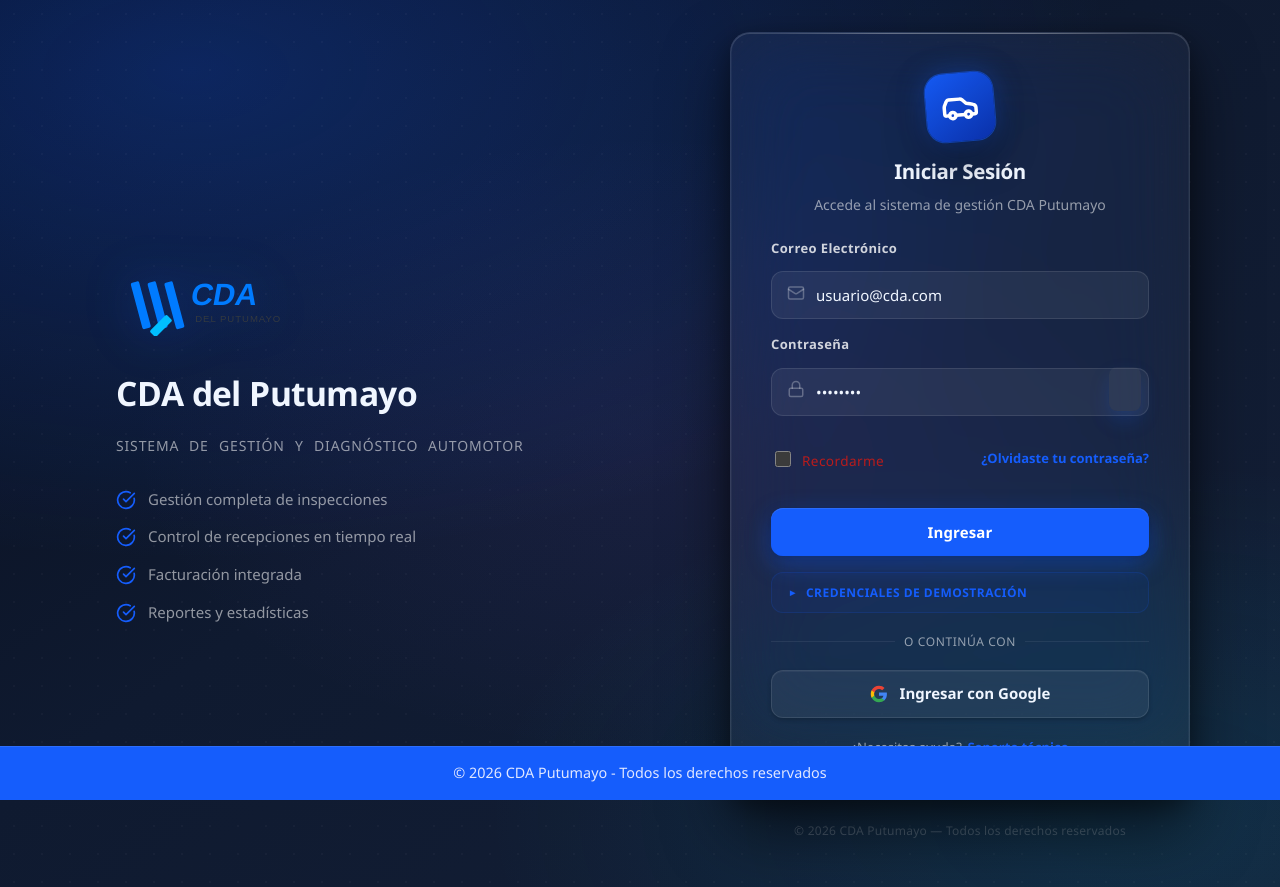
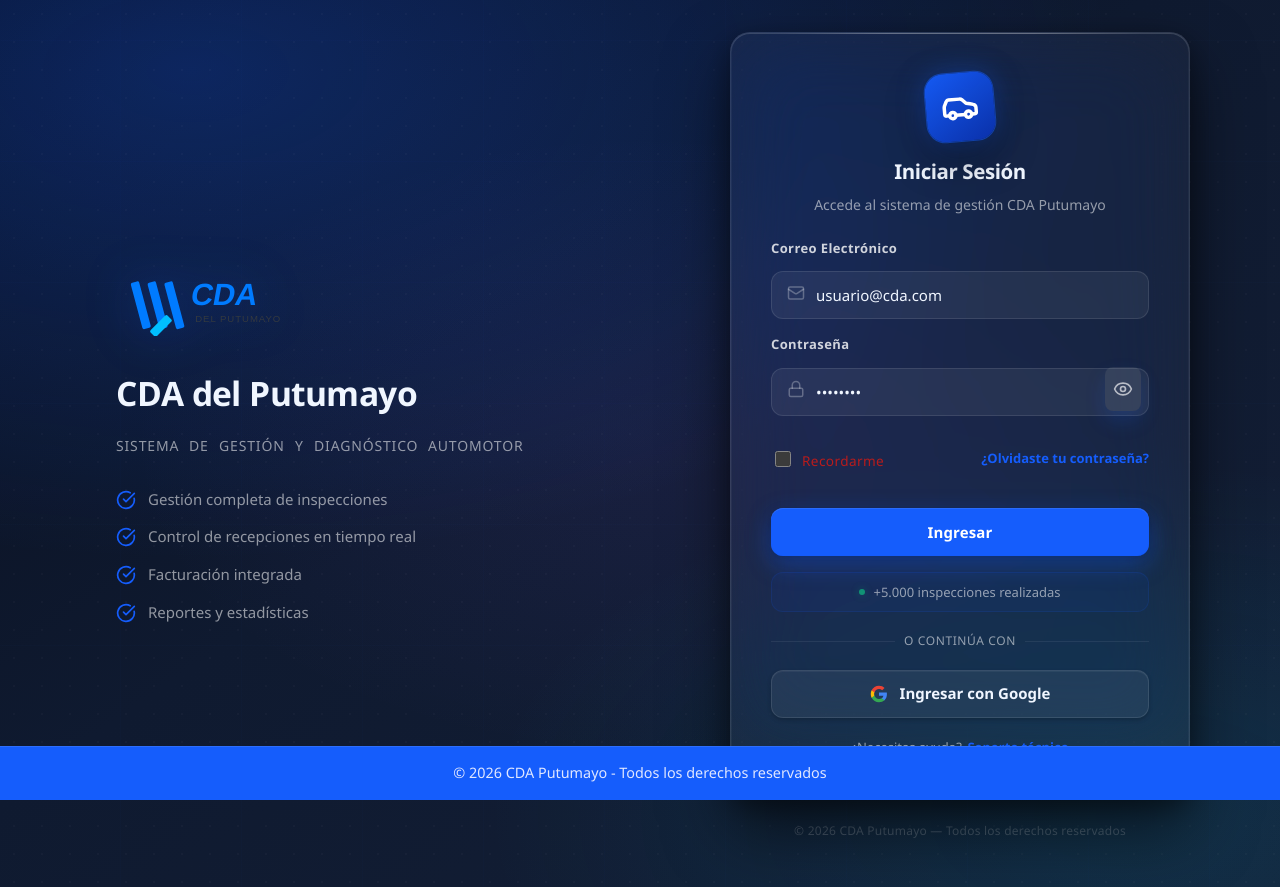
Before and after one commit to CDA-SYSTEM/FRONTEND_CDA, a React (Vite) app: page /login in a window 1280 px wide. Built offline with nearby package versions, Linux system fonts and the light colour scheme; no server answers.

Commit message:
fix: toggle password visible con bg, badge +5k inspecciones, fondo con grid, creds eliminadas

```diff
--- a/src/modules/auth/pages/LoginPage.css
+++ b/src/modules/auth/pages/LoginPage.css
@@ -63,11 +63,23 @@
   content: '';
   position: absolute;
   inset: 0;
-  background-image: radial-gradient(
-    rgba(255, 255, 255, 0.028) 1px,
-    transparent 1px
-  );
-  background-size: 28px 28px;
+  background-image:
+    radial-gradient(rgba(255, 255, 255, 0.025) 1px, transparent 1px),
+    repeating-linear-gradient(
+      0deg,
+      transparent,
+      transparent 120px,
+      rgba(21, 93, 252, 0.015) 120px,
+      rgba(21, 93, 252, 0.015) 121px
+    ),
+    repeating-linear-gradient(
+      90deg,
+      transparent,
+      transparent 120px,
+      rgba(21, 93, 252, 0.015) 120px,
+      rgba(21, 93, 252, 0.015) 121px
+    );
+  background-size: 28px 28px, 100% 100%, 100% 100%;
   pointer-events: none;
   z-index: 0;
 }
@@ -326,7 +338,7 @@
 .form-grid input {
   padding: 0;
   height: var(--touch-target);
-  padding-inline: 2.75rem 0.75rem;
+  padding-inline: 2.75rem 3rem;
   border: 1px solid var(--border-input);
   border-radius: var(--radius-input);
   font-size: 0.9375rem;
@@ -381,28 +393,36 @@
 .input-toggle {
   position: absolute;
   right: 0.5rem;
+  top: 50%;
+  transform: translateY(-50%);
   display: flex;
   align-items: center;
   justify-content: center;
-  width: 2rem;
-  height: 2rem;
+  width: 2.25rem;
+  height: 2.25rem;
   border: none;
-  background: rgba(255, 255, 255, 0.04);
-  color: var(--text-muted);
+  background: rgba(255, 255, 255, 0.08);
+  color: rgba(255, 255, 255, 0.65);
   cursor: pointer;
   border-radius: 8px;
   transition: color 0.2s, background 0.2s, box-shadow 0.2s;
   z-index: 2;
+  padding: 0;
 }
 
 .input-toggle:hover {
-  color: var(--text-primary);
-  background: rgba(255, 255, 255, 0.10);
-  box-shadow: 0 0 12px rgba(21, 93, 252, 0.15);
+  color: #ffffff;
+  background: rgba(21, 93, 252, 0.25);
+  box-shadow: 0 0 16px rgba(21, 93, 252, 0.25);
 }
 
 .input-toggle:active {
-  background: rgba(255, 255, 255, 0.06);
+  background: rgba(21, 93, 252, 0.35);
+}
+
+.input-toggle svg {
+  width: 20px;
+  height: 20px;
 }
 
 /* ── Form Options ── */
@@ -530,56 +550,33 @@
   box-shadow: none;
 }
 
-/* ── Demo Credentials (collapsible) ── */
-.form-demo-creds {
+/* ── Form Badge ── */
+.form-badge {
+  display: flex;
+  align-items: center;
+  justify-content: center;
+  gap: 0.5rem;
+  padding: 0.6rem;
   border-radius: var(--radius-input);
   background: rgba(21, 93, 252, 0.06);
-  border: 1px solid rgba(21, 93, 252, 0.15);
-  overflow: hidden;
-  cursor: pointer;
+  border: 1px solid rgba(21, 93, 252, 0.12);
+  font-size: 0.8125rem;
+  color: var(--text-muted);
+  font-weight: 500;
 }
 
-.form-demo-creds[open] {
-  background: rgba(21, 93, 252, 0.08);
-  border-color: rgba(21, 93, 252, 0.25);
+.badge-dot {
+  width: 6px;
+  height: 6px;
+  border-radius: 50%;
+  background: #10b981;
+  box-shadow: 0 0 8px rgba(16, 185, 129, 0.5);
+  animation: pulse-dot 2s ease-in-out infinite;
 }
 
-.demo-label {
-  display: flex;
-  align-items: center;
-  gap: 0.5rem;
-  padding: 0.65rem 1rem;
-  font-size: 0.75rem;
-  font-weight: 600;
-  color: var(--accent);
-  text-transform: uppercase;
-  letter-spacing: 0.04em;
-  cursor: pointer;
-  user-select: none;
-  list-style: none;
-}
-
-.demo-label::-webkit-details-marker {
-  display: none;
-}
-
-.demo-label::before {
-  content: '►';
-  font-size: 0.6rem;
-  transition: transform 0.2s;
-  color: var(--accent);
-}
-
-.form-demo-creds[open] .demo-label::before {
-  transform: rotate(90deg);
-}
-
-.form-demo-creds code {
-  display: block;
-  padding: 0 1rem 0.75rem;
-  font-size: 0.8125rem;
-  color: var(--text-muted);
-  font-family: 'SF Mono', 'Fira Code', monospace;
+@keyframes pulse-dot {
+  0%, 100% { opacity: 1; }
+  50% { opacity: 0.5; }
 }
 
 /* ── Divider / Google ── */
--- a/src/modules/auth/pages/LoginPage.tsx
+++ b/src/modules/auth/pages/LoginPage.tsx
@@ -333,10 +333,10 @@ export function LoginPage() {
                 {isLoading ? 'Iniciando sesión...' : 'Ingresar'}
               </button>
 
-              <details className="form-demo-creds">
-                <summary className="demo-label">Credenciales de demostración</summary>
-                <code>admin@cdaputumayo.com / admin123</code>
-              </details>
+              <div className="form-badge">
+                <span className="badge-dot" />
+                <span>+5.000 inspecciones realizadas</span>
+              </div>
 
               <div className="auth-divider">
                 <span>o continúa con</span>
```
